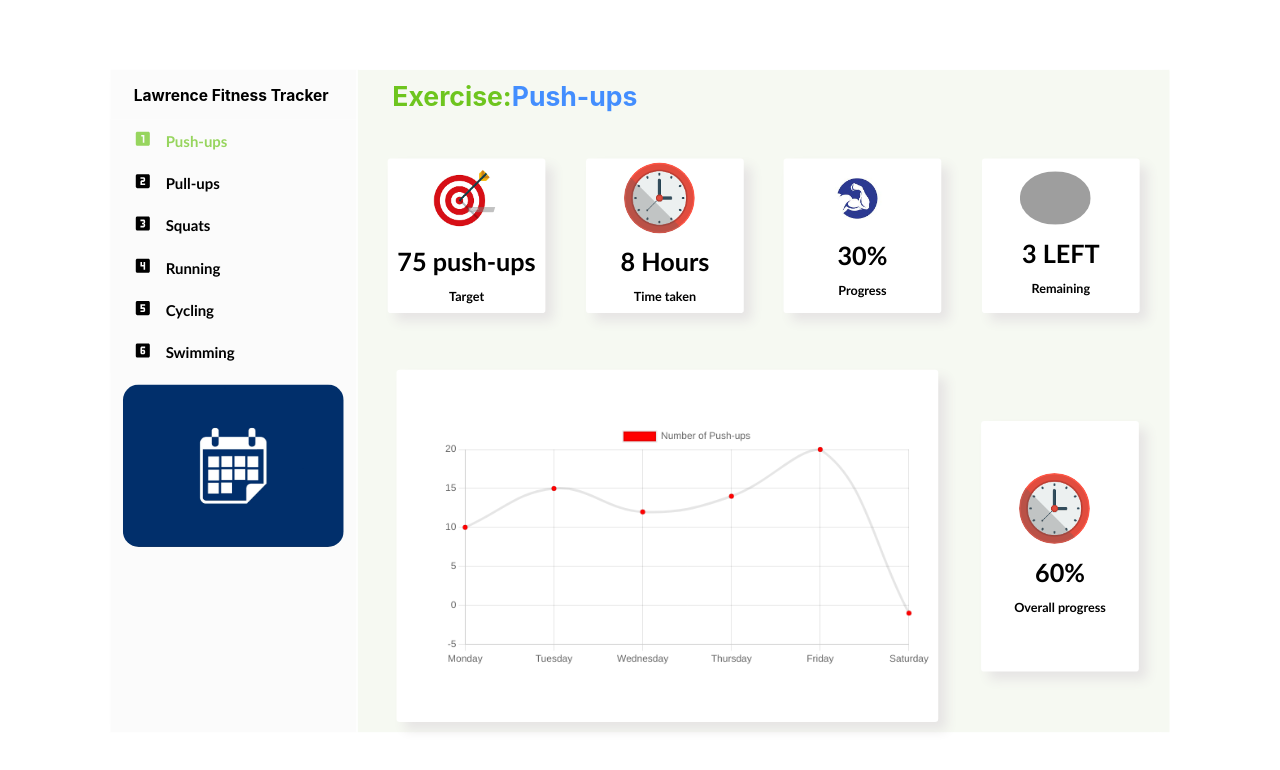
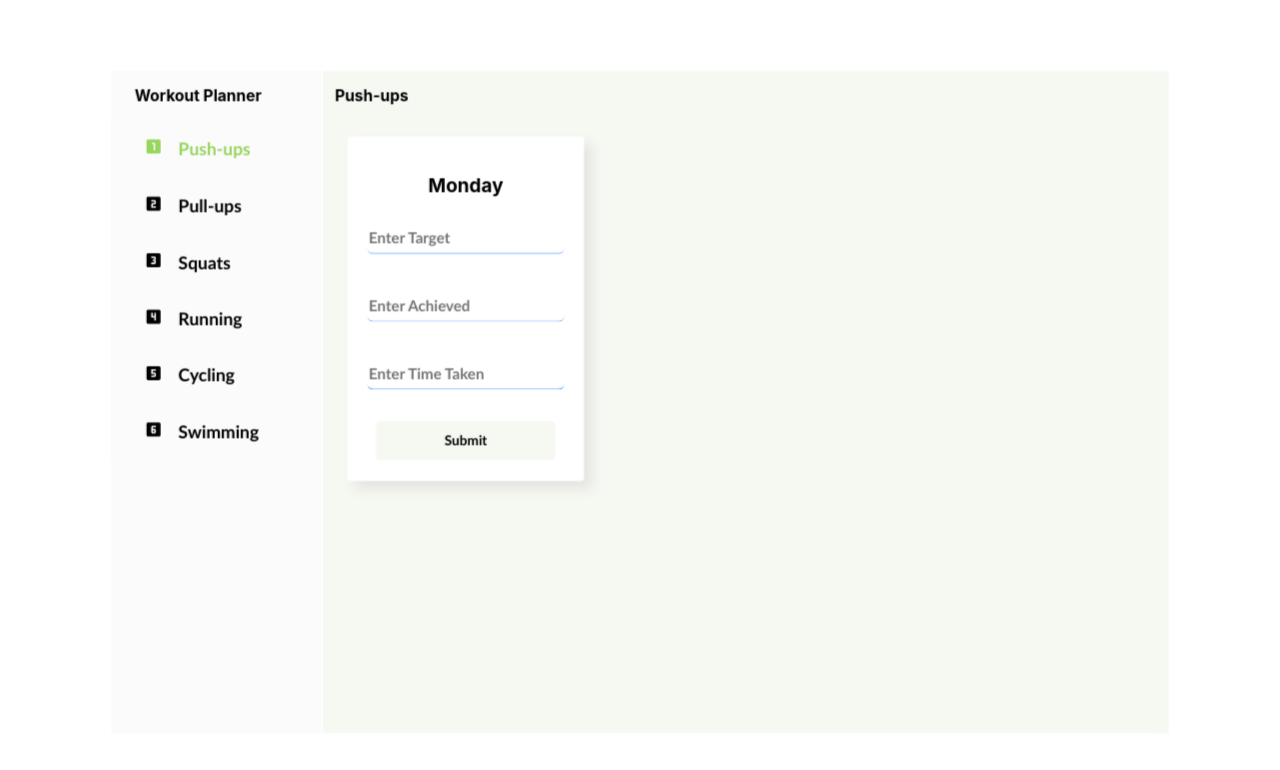
Before and after one commit to sweetLawrence/fitness-tracker, a React (Create React App) app: page /infofeed in a window 1280 px wide. Shown: the top 770 px of the page. Built offline with nearby package versions, Linux system fonts and the light colour scheme; grey boxes are pictures that could not be loaded.

Commit message:
2nd commit

```diff
--- a/src/App.css
+++ b/src/App.css
@@ -3,7 +3,7 @@
 }
 
 body {
-  /* overflow: hidden; */
+  overflow: hidden;
 }
 
 .App {
@@ -12,7 +12,20 @@ body {
   border-radius: 20px;
   scale: 0.83;
 }
-
+.infowrapper{
+  display: flex;
+  border: 1px solid white;
+  border-radius: 20px;
+  scale: 1;
+  width: 100%;
+}
+.main-page{
+  display: flex;
+  border: 1px solid white;
+  border-radius: 20px;
+  scale: 1;
+  width: 100%;
+}
 /************************************** Sidebar *******************************************/
 .selection,
 .info-feed {
--- a/src/App.js
+++ b/src/App.js
@@ -1,33 +1,20 @@
 import './App.css';
-import Dashboard from './components/ActualComponents/Dashboard';
-import Sidebar from './components/ActualComponents/Sidebar';
 import { useState } from 'react';
 import { BrowserRouter as Router, Routes, Route, useLocation } from 'react-router-dom'
 import 'animate.css';
-import InfoFeed from './components/ActualComponents/InfoFeed';
-import InfoFeedDashboard from './components/ActualComponents/InfoFeedDashboard';
-import SetTargetBox from './components/ActualComponents/SetTargetBox';
+import InfoWrapper from './components/ActualComponents/InfoWrapper';
+import MainPage from './components/ActualComponents/MainPage';
 
 function App() {
-  const [selectedExercise, setSelectedExercise] = useState(0);
   return (
     <Router>
       <div className="App animate__animated animate__zoomIn ">
-
-        <Sidebar setSelectedExercise={setSelectedExercise} selectedExercise={selectedExercise} />
-        <Dashboard selectedExercise={selectedExercise} />
-        {/* <InfoFeed /> */}
-        {/* <InfoFeedDashboard /> */}
-        {/* <Routes> */}
-          {/* <Route path="/infofeed" element={<InfoFeedDashboard />} /> */}
-        {/* </Routes> */}
-
+        <Routes>
+          <Route path="/" element={<MainPage />} />
+          <Route path="/infofeed" element={<InfoWrapper />} />
+        </Routes>
       </div>
     </Router>
-
-
-
-
   );
 }
 
--- /dev/null
+++ b/src/components/ActualComponents/InfoWrapper.js
@@ -0,0 +1,16 @@
+import React, { useState } from 'react'
+import InfoFeed from './InfoFeed'
+import InfoFeedDashboard from './InfoFeedDashboard'
+
+const InfoWrapper = () => {
+    const [selectedExercise, setSelectedExercise] = useState(0);
+
+  return (
+    <div className='infowrapper animate__animated animate__zoomIn'>
+        <InfoFeed setSelectedExercise={setSelectedExercise} selectedExercise={selectedExercise}/>
+        <InfoFeedDashboard selectedExercise={selectedExercise}/>
+    </div>
+  )
+}
+
+export default InfoWrapper
--- /dev/null
+++ b/src/components/ActualComponents/MainPage.js
@@ -0,0 +1,15 @@
+import React, { useState } from 'react'
+import Sidebar from './Sidebar'
+import Dashboard from './Dashboard'
+
+const MainPage = () => {
+    const [selectedExercise, setSelectedExercise] = useState(0);
+  return (
+    <div className='main-page'>
+        <Sidebar setSelectedExercise={setSelectedExercise} selectedExercise={selectedExercise} />
+        <Dashboard selectedExercise={selectedExercise} />
+    </div>
+  )
+}
+
+export default MainPage
--- a/src/components/ActualComponents/Sidebar.js
+++ b/src/components/ActualComponents/Sidebar.js
@@ -52,9 +52,9 @@ const Sidebar = ({ setSelectedExercise, selectedExercise }) => {
         })}
       </ul>
       <div className="plan-workout">
-        {/* <Link to="/infofeed"> */}
+        <Link to="/infofeed">
           <img className='planning' src={planning} alt="" />
-        {/* </Link> */}
+        </Link>
       </div>
 
     </div>
```
